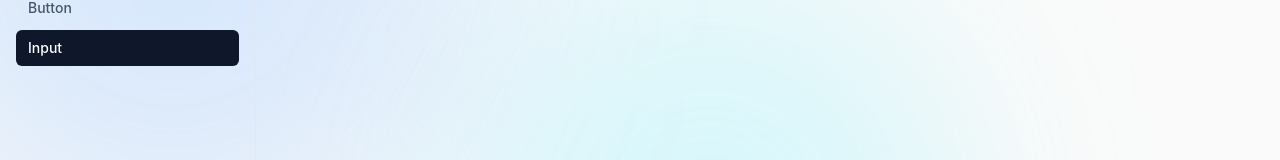
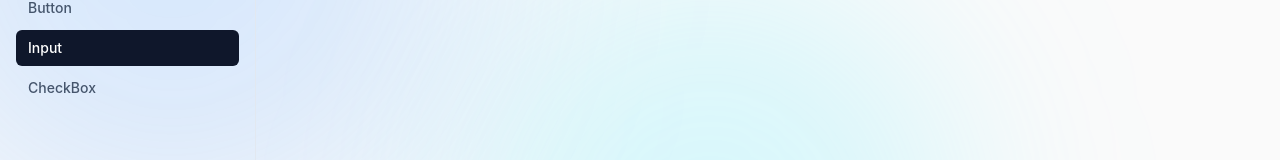
Before and after one commit to saha007subham/snap-ui, a React (Vite) app: page /components/input in a window 1280 px wide. Shown: the part 229-389 px from the top of the page. Built offline with nearby package versions, Linux system fonts and the light colour scheme.

Commit message:
added checkbox in sidebar

```diff
--- a/src/components/core-components/SideBar.jsx
+++ b/src/components/core-components/SideBar.jsx
@@ -5,6 +5,7 @@ const navItems = [
   { label: "Card", path: "/components/card" },
   { label: "Button", path: "/components/button" },
   { label: "Input", path: "/components/input" },
+  { label: "CheckBox", path: "/components/checkbox" },
 ];
 
 export function SideBar() {
```
